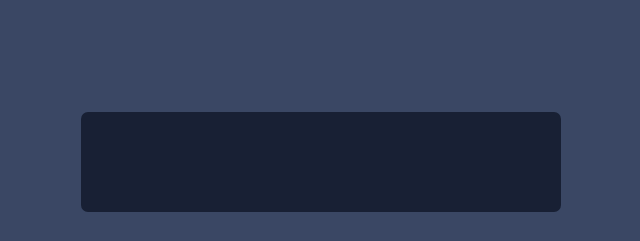
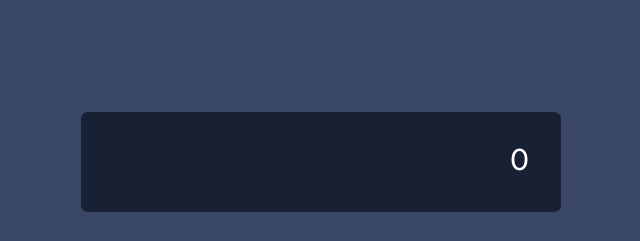
Before and after one commit to Francis-Frimpong/calculator, a plain HTML site: page index.html in a window 1280 px wide. Both pictures are taken after a click on the button "RESET". Shown: the top 241 px of the page, 319-959 px from the left. Drawn offline with Linux system fonts and the light colour scheme.

Commit message:
reset button  functionality done

```diff
--- a/app.js
+++ b/app.js
@@ -2,6 +2,7 @@ const numberBtn = document.querySelectorAll(".num-btn");
 const operatorBtn = document.querySelectorAll(".operator");
 const keysContainer = document.querySelector(".number-keys");
 const screen = document.querySelector("#screen");
+const resetBtn = document.querySelector(".resetbtn");
 const equalBtn = document.querySelector(".equal-btn");
 
 const numOperators = ["+", "-", "/", "*"];
@@ -34,3 +35,7 @@ equalBtn.addEventListener("click", () => {
   let result = evalExp;
   screen.value = eval(result);
 });
+
+resetBtn.addEventListener("click", () => {
+  screen.value = 0;
+});
--- a/index.html
+++ b/index.html
@@ -23,7 +23,7 @@
   </head>
   <body>
     <section class="app-container">
-      <input type="text" name="screen" id="screen" />
+      <input type="text" name="screen" id="screen" value="0" />
       <div class="keys-box">
         <div class="number-keys">
           <button type="button" class="num-btn">7</button>
```
